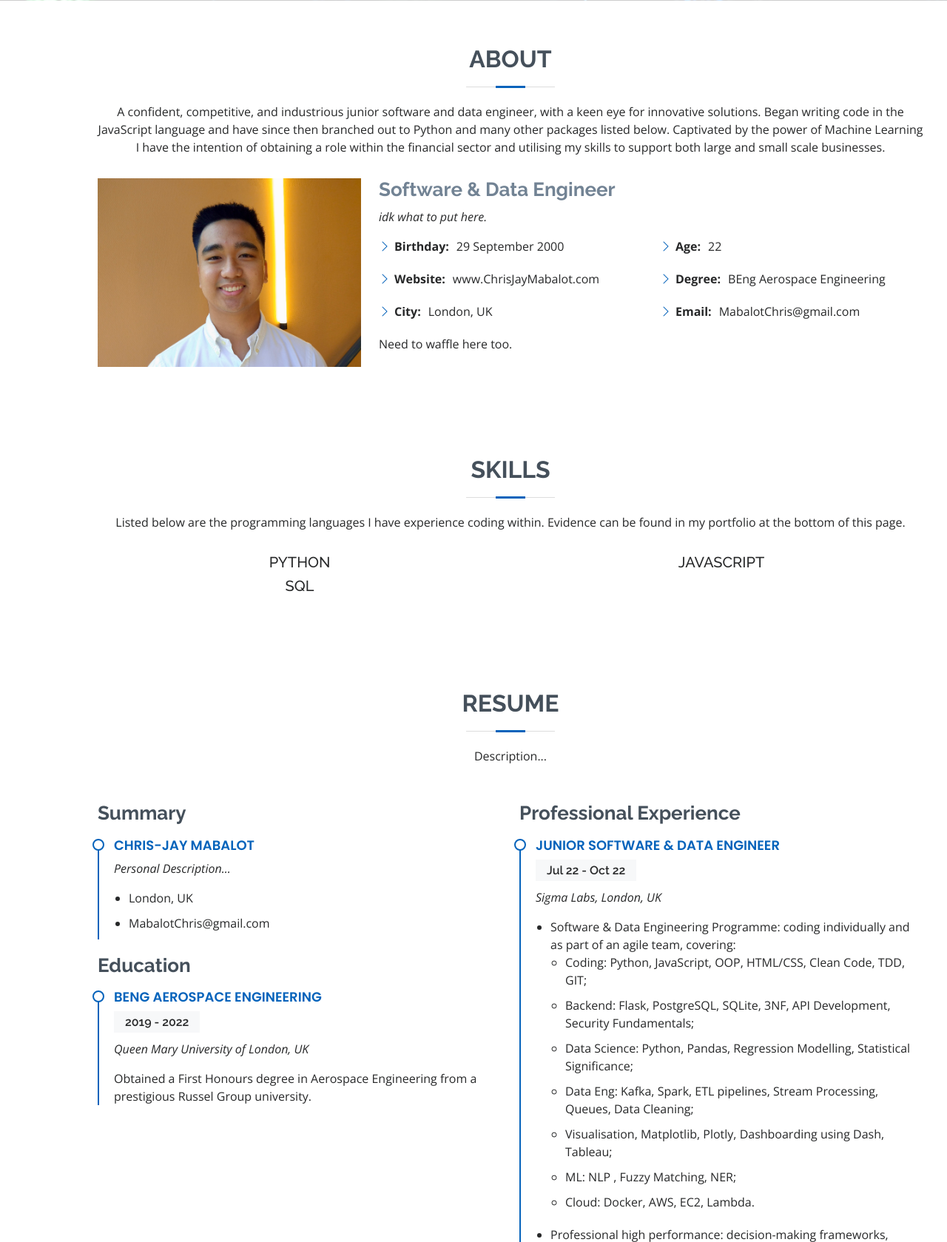
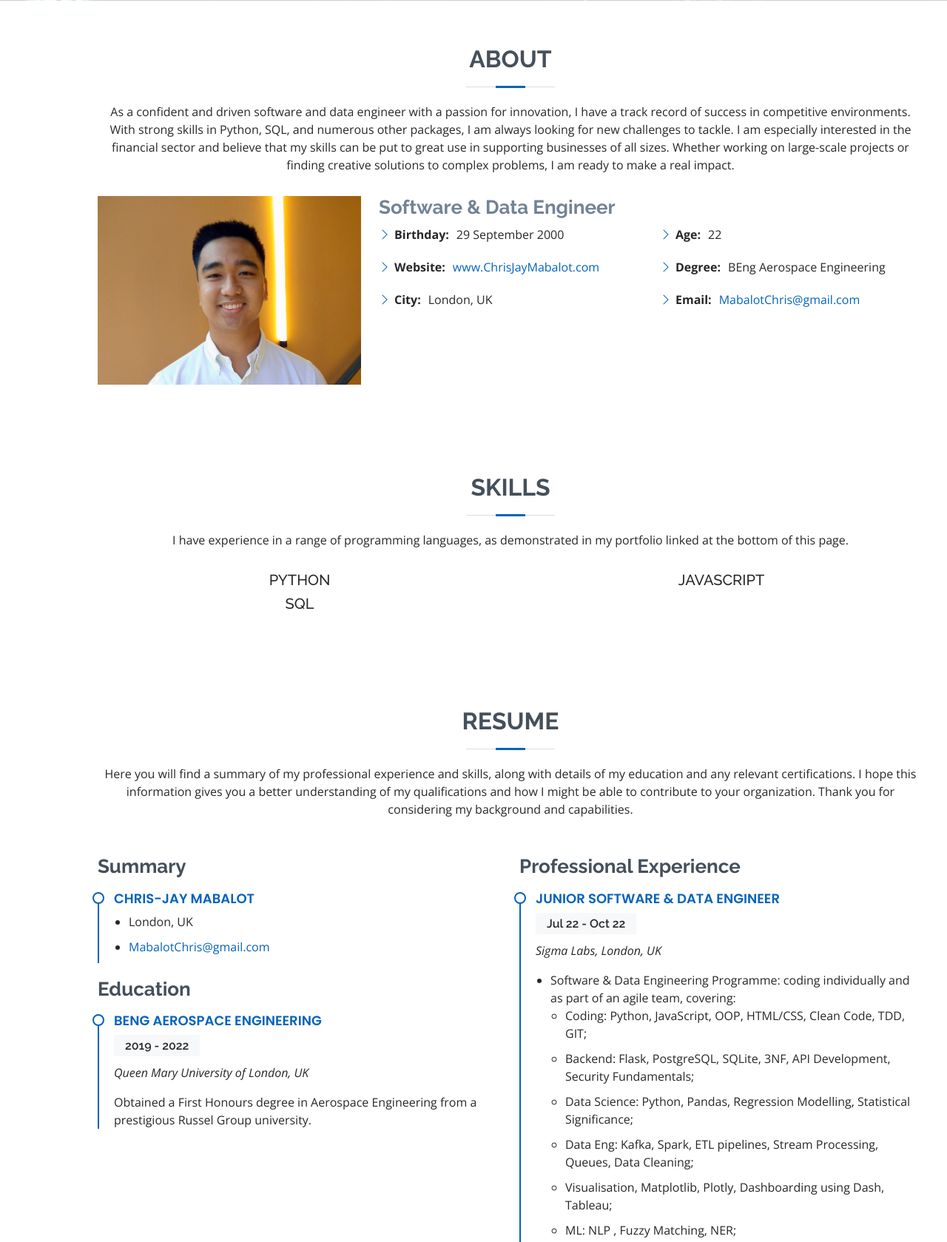
Before and after one commit to ChrisMabalot/django-website, a Django app: page / in a window 1280 px wide. Shown: the part 799-2478 px from the top of the page at 74% size. Run offline with Django 4.2, Linux system fonts and the light colour scheme; some libraries are stand-ins or nearby versions.

Commit message:
Cleaned up light mode version of website ready for deployment.

```diff
--- a/portfolio/templates/base.html
+++ b/portfolio/templates/base.html
@@ -41,7 +41,7 @@
   <footer id="footer">
     <div class="container">
       <h3>Chris-Jay Mabalot</h3>
-      <p>Feel Free To Contact Me...</p>
+      <p>If you have any questions or would like to discuss potential opportunities further, please don't hesitate to contact me via email or LinkedIn.<br>My GitHub account is also available for review.</p>
       <div class="social-links">
         <a href="https://www.linkedin.com/in/chris-jaymabalot/" class="linkedin"><i class="bx bxl-linkedin"></i></a>
       </div>
--- a/portfolio/templates/index.html
+++ b/portfolio/templates/index.html
@@ -20,7 +20,7 @@
 
         <div class="section-title">
           <h2>About</h2>
-          <p>A confident, competitive, and industrious junior software and data engineer, with a keen eye for innovative solutions. Began writing code in the JavaScript language and have since then branched out to Python and many other packages listed below. Captivated by the power of Machine Learning I have the intention of obtaining a role within the financial sector and utilising my skills to support both large and small scale businesses.</p>
+          <p>As a confident and driven software and data engineer with a passion for innovation, I have a track record of success in competitive environments. With strong skills in Python, SQL, and numerous other packages, I am always looking for new challenges to tackle. I am especially interested in the financial sector and believe that my skills can be put to great use in supporting businesses of all sizes. Whether working on large-scale projects or finding creative solutions to complex problems, I am ready to make a real impact.</p>
         </div>
 
         <div class="row">
@@ -29,14 +29,11 @@
           </div>
           <div class="col-lg-8 pt-4 pt-lg-0 content">
             <h3>Software &amp; Data Engineer</h3>
-            <p class="fst-italic">
-              idk what to put here.
-            </p>
             <div class="row">
               <div class="col-lg-6">
                 <ul>
                   <li><i class="bi bi-chevron-right"></i> <strong>Birthday:</strong> <span>29 September 2000</span></li>
-                  <li><i class="bi bi-chevron-right"></i> <strong>Website:</strong> <span>www.ChrisJayMabalot.com</span></li>
+                  <li><i class="bi bi-chevron-right"></i> <strong>Website:</strong> <span><a href="https://www.chrisjaymabalot.com">www.ChrisJayMabalot.com</a></span></li>
                   <li><i class="bi bi-chevron-right"></i> <strong>City:</strong> <span>London, UK</span></li>
                 </ul>
               </div>
@@ -44,13 +41,10 @@
                 <ul>
                   <li><i class="bi bi-chevron-right"></i> <strong>Age:</strong> <span>22</span></li>
                   <li><i class="bi bi-chevron-right"></i> <strong>Degree:</strong> <span>BEng Aerospace Engineering</span></li>
-                  <li><i class="bi bi-chevron-right"></i> <strong>Email:</strong> <span>MabalotChris@gmail.com</span></li>
+                  <li><i class="bi bi-chevron-right"></i> <strong>Email:</strong> <span><a href="mailto:mabalotchris@gmail.com">MabalotChris@gmail.com</a></span></li>
                 </ul>
               </div>
             </div>
-            <p>
-                Need to waffle here too.
-            </p>
           </div>
         </div>
 
@@ -64,7 +58,7 @@
         <div class="section-title">
           <h2>Skills</h2>
           <p>
-            Listed below are the programming languages I have experience coding within. Evidence can be found in my portfolio at the bottom of this page.
+            I have experience in a range of programming languages, as demonstrated in my portfolio linked at the bottom of this page.
           </p>
         </div>
 
@@ -86,7 +80,7 @@
 
         <div class="section-title">
           <h2>Resume</h2>
-          <p>Description...</p>
+          <p>Here you will find a summary of my professional experience and skills, along with details of my education and any relevant certifications. I hope this information gives you a better understanding of my qualifications and how I might be able to contribute to your organization. Thank you for considering my background and capabilities.</p>
         </div>
 
         <div class="row">
@@ -94,10 +88,10 @@
             <h3 class="resume-title">Summary</h3>
             <div class="resume-item pb-0">
               <h4>Chris-Jay Mabalot</h4>
-              <p><em>Personal Description...</em></p>
+              <!-- <p><em>Personal Description...</em></p> -->
               <ul>
                 <li>London, UK</li>
-                <li>MabalotChris@gmail.com</li>
+                <li><a href="mailto:mabalotchris@gmail.com">MabalotChris@gmail.com</a></li>
               </ul>
             </div>
 
@@ -155,7 +149,7 @@
 
         <div class="section-title">
           <h2>Portfolio</h2>
-          <p>In addition to the technical experience listed above, I have also completed personal projects. Below is a complete collection of the projects I have completed or are currently working on. A full insight into the code can be found on my GitHub.</p>
+          <p>In addition to my professional experience, I have also completed a number of personal projects. My portfolio includes a comprehensive list of these projects, along with links to the relevant code on my GitHub. I believe that these projects demonstrate my abilities and dedication to staying current in the field. Thank you for considering my portfolio and I hope that it gives you a better understanding of my skills and capabilities.</p>
         </div>
 
         <div class="row">
@@ -173,39 +167,32 @@
 
           <div class="col-lg-4 col-md-6 portfolio-item filter-app">
             <div class="portfolio-wrap">
-              <img src="{% static 'theme/assets/img/portfolio/150.png' %}" class="img-fluid" alt="">
+              <img src="{% static 'theme/assets/img/portfolio/Stocks.jpeg' %}" class="img-fluid" alt="">
               <div class="portfolio-info">
                 <h4>Currency and Securities Trading Bot</h4>
-                <p>App Description</p>
-                <div class="portfolio-links">
-                  <a href="https://github.com/ChrisMabalot/Crypto-Bot" class="portfolio-details-lightbox" data-glightbox="type: external" title="Portfolio Details"><i class="bx bx-link"></i></a>
-                </div>
+                <p>APPLICATION THAT AUTOMATES THE BUYING AND SELLING OF FINANCIAL ASSETS BASED ON PREDETERMINED RULES.</p>
               </div>
             </div>
           </div>
 
           <div class="col-lg-4 col-md-6 portfolio-item filter-web">
             <div class="portfolio-wrap">
-              <img src="{% static 'theme/assets/img/portfolio/150.png' %}" class="img-fluid" alt="">
+              <img src="{% static 'theme/assets/img/portfolio/Website.png' %}" class="img-fluid" alt="">
               <div class="portfolio-info">
                 <h4>Personal Portfolio</h4>
-                <p>Website Description</p>
-                <div class="portfolio-links">
-                  <a href="https://github.com/ChrisMabalot/django-website" class="portfolio-details-lightbox" data-glightbox="type: external" title="Portfolio Details"><i class="bx bx-link"></i></a>
-                </div>
+                <p>DJANGO BASED WEB PORTFOLIO.</p>
               </div>
             </div>
           </div>
 
           <div class="col-lg-4 col-md-6 portfolio-item filter-other">
             <div class="portfolio-wrap">
-              <img src="{% static 'theme/assets/img/portfolio/150.png' %}" class="img-fluid" alt="">
+              <img src="{% static 'theme/assets/img/portfolio/SigmaLabs.jpeg' %}" class="img-fluid" alt="">
               <div class="portfolio-info">
                 <h4>Sigma Labs Training Projects</h4>
-                <p>I completed multiple solo and group projects<br>
-                  whilst undergoing my training with Sigma Labs.<br>
-                  If you would like access to theses projects,<br>
-                  please get in touch with me!</p>
+                <p>
+                  VARIOUS SOLO AND GROUP PROJECTS.<br>CONTACT FOR ACCESS.
+                </p>
               </div>
             </div>
           </div>
```
Also changed, not shown: static/theme/assets/img/portfolio/150.png (deleted), static/theme/assets/img/portfolio/SigmaLabs.jpeg (added), static/theme/assets/img/portfolio/Stocks.jpeg (added), static/theme/assets/img/portfolio/Website.png (added), 1 other file.
